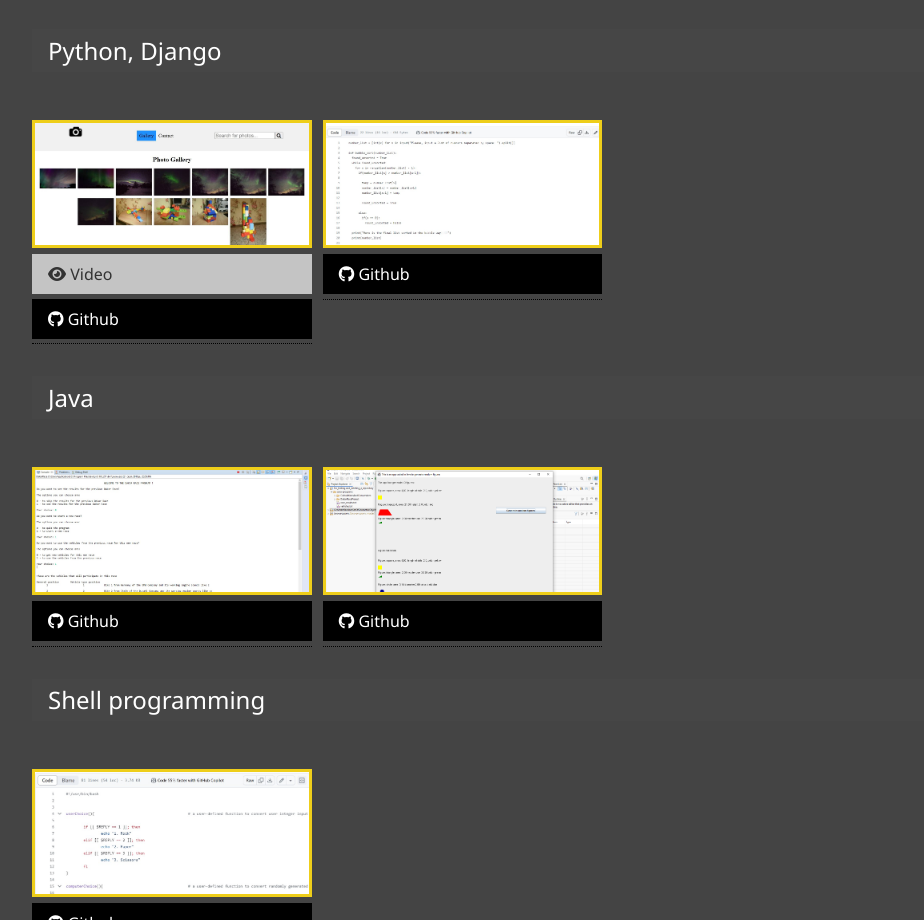
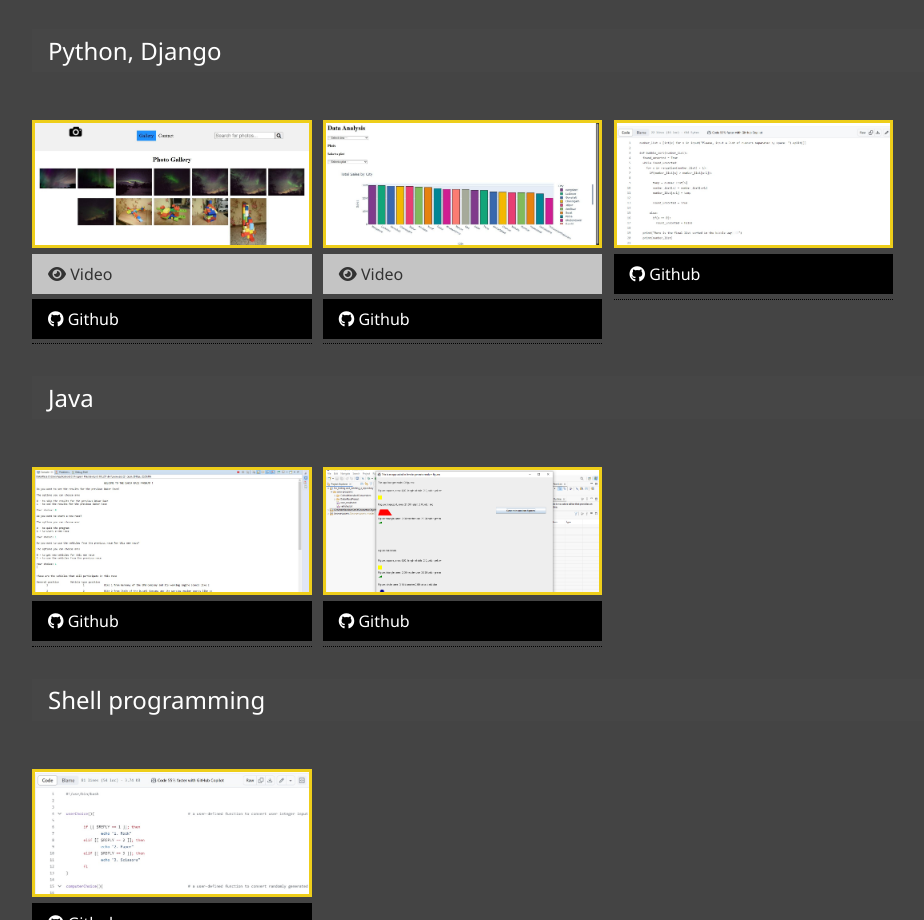
Before and after one commit to pavelwebdeveloper/myportfolio, a website: page dist/projects.html in a window 1280 px wide. Shown: the part 1848-2768 px from the top of the page, without its empty margins (32-956 px from the left). Drawn offline with Linux system fonts and the light colour scheme.

Commit message:
added E-Commerce Data Analysis Webapp project

```diff
--- a/dist/projects.html
+++ b/dist/projects.html
@@ -365,7 +365,7 @@
         <div class="item">
                     <div class="project-tooltip">
                         <a href="https://github.com/pavelwebdeveloper/photo_website" target="_blank">
-                            <img src="img/projects/dijango photo webapp.jpg" alt="Django Python code on GitHub">
+                            <img src="img/projects/dijango photo webapp.jpg" alt="Django photo webapp">
                         </a>
                         <a href="https://youtu.be/PPKdWa-i-uw" target="_blank" class="btn-light">
                         <i class="fas fa-eye"></i> Video
@@ -374,6 +374,21 @@
                                 <i class="fab fa-github"></i> Github
                             </a>
                             <span class="tooltiptext">Photo webapp based on Django framework. SQLite is used to store and to manipulate data.</span>
+                        </div>
+                    </div>
+
+        <div class="item">
+                    <div class="project-tooltip">
+                        <a href="https://github.com/pavelwebdeveloper/data-analysis-with-pandas" target="_blank">
+                            <img src="img/projects/e-commerce data analysis app.jpg" alt="Django Pandas E-Commerce Data Analysis Webapp">
+                        </a>
+                        <a href="https://youtu.be/7lrOsZiEAqo" target="_blank" class="btn-light">
+                        <i class="fas fa-eye"></i> Video
+                            </a>
+                        <a href="https://github.com/pavelwebdeveloper/data-analysis-with-pandas" target="_blank" class="btn-dark">
+                                <i class="fab fa-github"></i> Github
+                            </a>
+                            <span class="tooltiptext">E-Commerce Data Analysis Webapp based on Django framework. Data analysis is performed with Pandas Python library.</span>
                         </div>
                     </div>
 
```
Also changed, not shown: dist/img/projects/e-commerce data analysis app.jpg (added).
